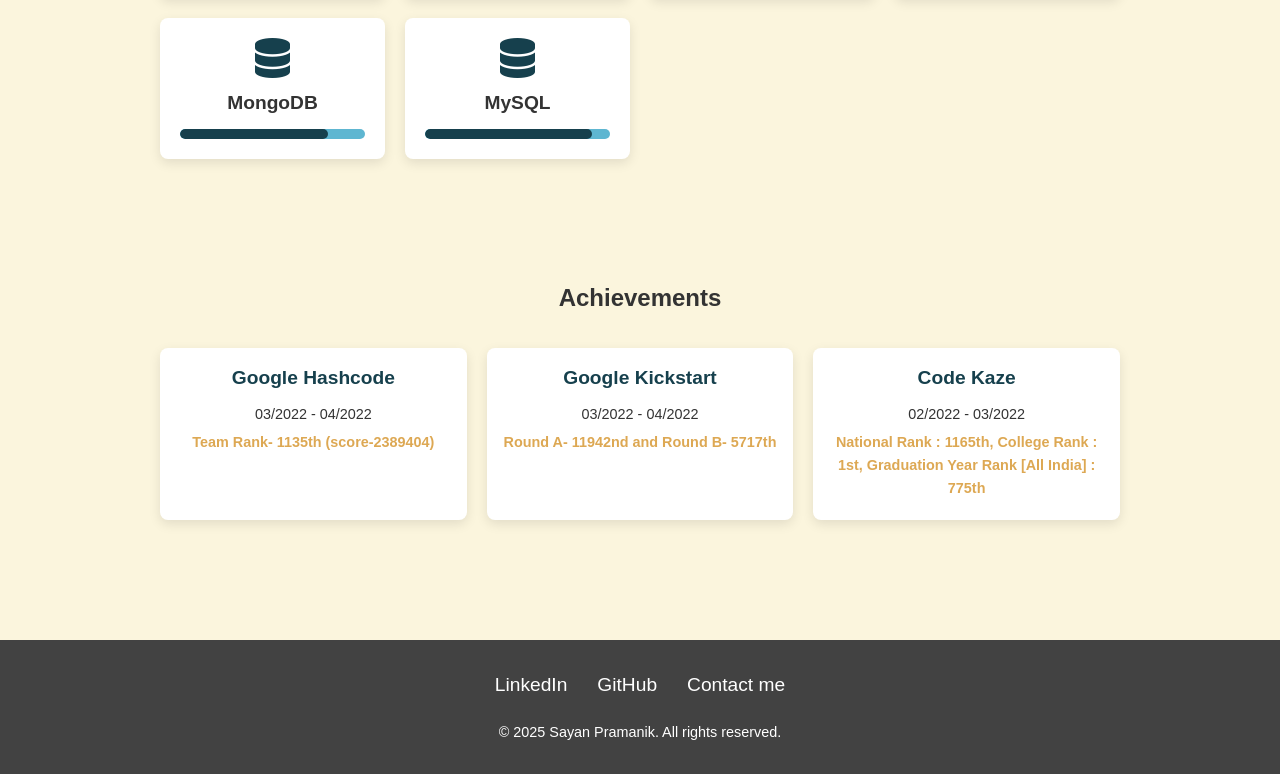
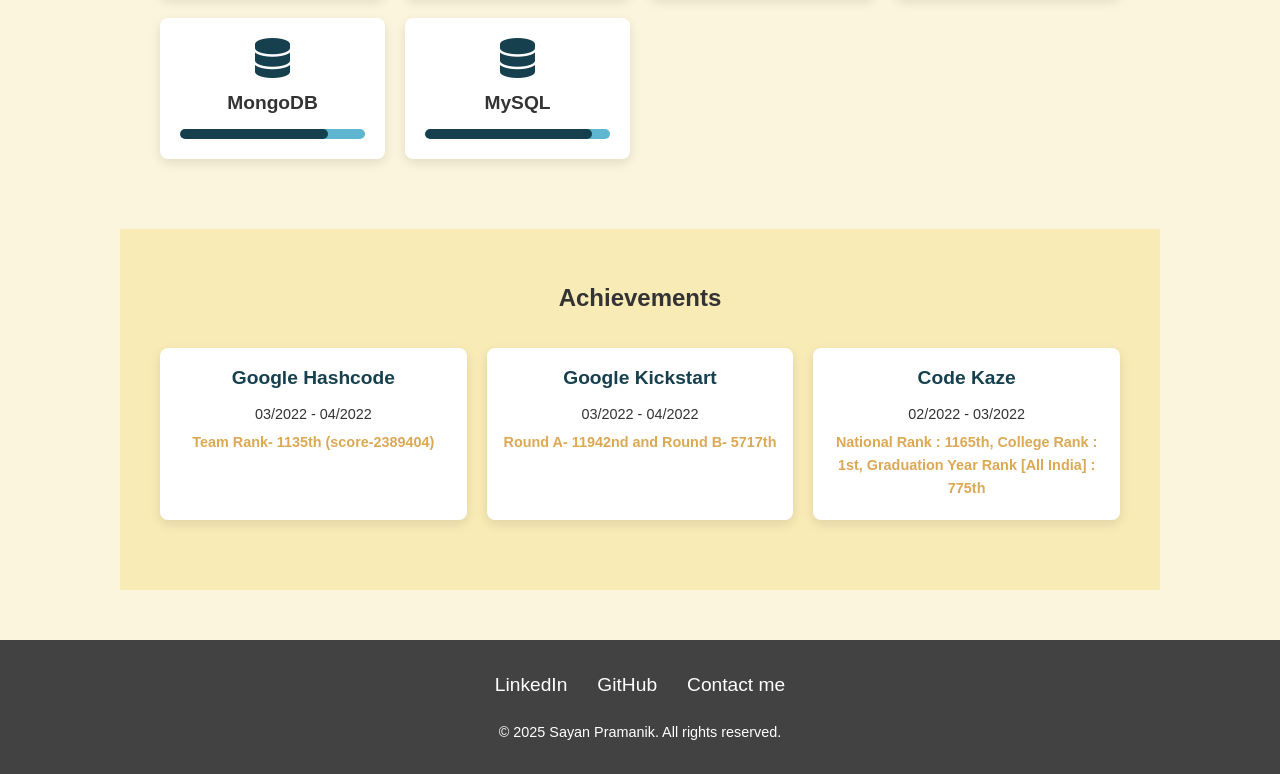
Before and after one commit to sayanpramanik2012/Portfolio, an Angular app: page / in a window 1280 px wide. Shown: the part 3270-4044 px from the top of the page. Built offline with nearby package versions, Linux system fonts and the light colour scheme.

Commit message:
color fix

```diff
--- a/src/styles.scss
+++ b/src/styles.scss
@@ -445,6 +445,7 @@ main {
 .achievements {
   padding: 50px 20px;
   color: $color-text;
+  background-color: $color-background;
   text-align: center;
 
   .achievements-grid {
```
